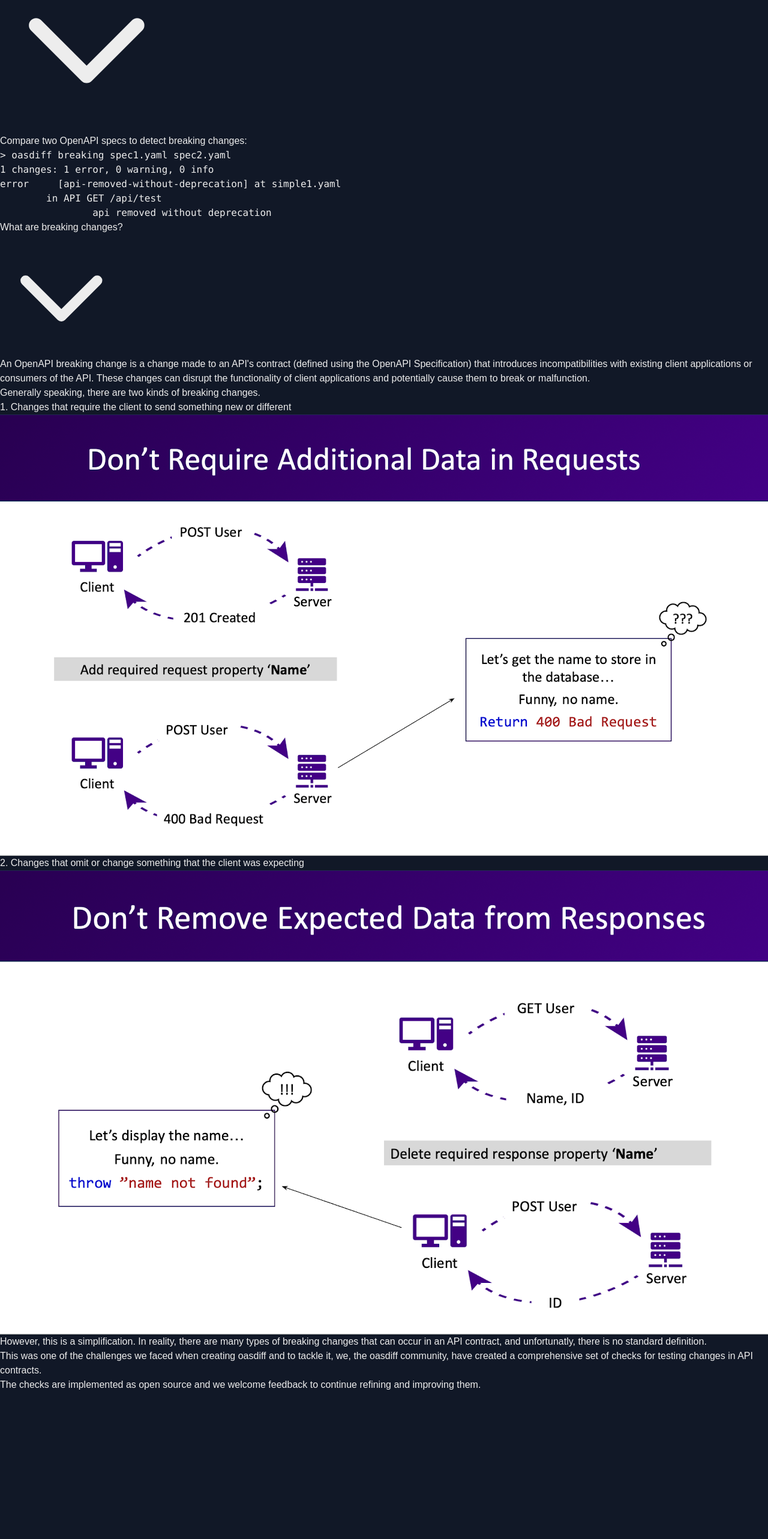
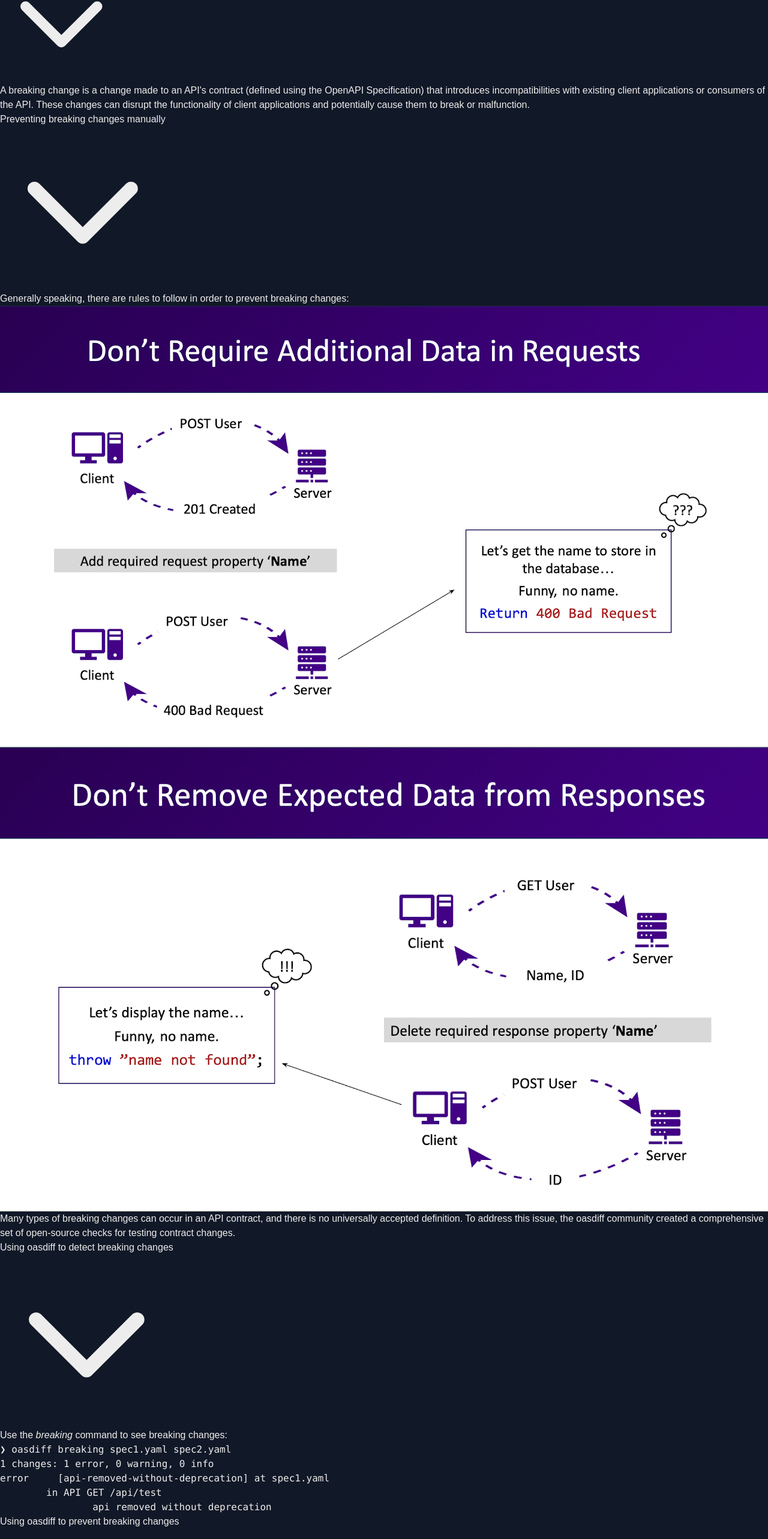
Before and after one commit to oasdiff/w3, a Next.js app: page / in a window 1280 px wide. Shown: the part 162-2728 px from the top of the page at 60% size. Before the commit the page ends 2483 px from the top, so only its background shows below. Built offline with nearby package versions, Linux system fonts and the light colour scheme.

Commit message:
additional use cases

```diff
--- a/app/page.tsx
+++ b/app/page.tsx
@@ -7,36 +7,22 @@ export default function Test() {
       <main className="flex-1 flex flex-col items-center px-4 max-w-4xl mx-auto py-8">
         <div className="w-full">
           <p className="text-lg text-left mb-8">
-            Welcome to oasdiff, an <a href="https://github.com/Tufin/oasdiff" className="font-medium text-blue-600 underline dark:text-blue-500 dark:hover:text-blue-600 hover:text-blue-700 hover:no-underline">open source</a> tool for comparing API contracts written in <a className="font-medium text-blue-600 underline dark:text-blue-500 dark:hover:text-blue-600 hover:text-blue-700 hover:no-underline" href="https://swagger.io/specification/v3/">OpenAPI Specification v3</a>,
+            Welcome to oasdiff, an <a href="https://github.com/Tufin/oasdiff" className="font-medium text-blue-600 underline dark:text-blue-500 dark:hover:text-blue-600 hover:text-blue-700 hover:no-underline">open source</a> tool for comparing API contracts written with <a className="font-medium text-blue-600 underline dark:text-blue-500 dark:hover:text-blue-600 hover:text-blue-700 hover:no-underline" href="https://swagger.io/specification/v3/">OpenAPI Specification v3</a>,
             designed to help developers and teams understand the changes between different versions of their APIs.
           </p>
 
-          <Collapsible title="Using oasdiff to detect breaking changes">
+          <Collapsible title="What are breaking changes?">
             <p className="text-lg text-left w-full max-w-full mb-4">
-              Compare two OpenAPI specs to detect breaking changes:
+              A breaking change is a change made to an API's contract (defined using the OpenAPI Specification) that introduces incompatibilities with existing client applications or consumers of the API. These changes can disrupt the functionality of client applications and potentially cause them to break or malfunction.
             </p>
-            <div className="w-full max-w-full overflow-x-auto mb-8">
-              <pre className="bg-gray-800 text-white p-2 rounded-md text-sm whitespace-pre">
-                <code className="language-bash">
-                  &gt; <span className="text-green-300">oasdiff</span> breaking spec1.yaml spec2.yaml<br/>
-                  1 changes: 1 <span className="text-red-500">error</span>, 0 <span className="text-pink-500">warning</span>, 0 <span className="text-cyan-500">info</span><br/>
-                  <span className="text-red-500">error</span>	  [<span className="text-yellow-500">api-removed-without-deprecation</span>] at simple1.yaml<br/>
-                  <pre>        in API <span className="text-green-300">GET /api/test</span><br/></pre>
-                  <pre>                api removed without deprecation <br/></pre>
-                </code>
-              </pre>
-            </div>
           </Collapsible>
 
-          <Collapsible title="What are breaking changes?">
+          <Collapsible title="Preventing breaking changes manually">
             <p className="text-lg text-left w-full max-w-full mb-4">
-              An OpenAPI breaking change is a change made to an API's contract (defined using the OpenAPI Specification) that introduces incompatibilities with existing client applications or consumers of the API. These changes can disrupt the functionality of client applications and potentially cause them to break or malfunction.
-              <br/>
-              Generally speaking, there are two kinds of breaking changes.<br/>
+            Generally speaking, there are rules to follow in order to prevent breaking changes:<br/>
             </p>
 
             <div className="mb-8 w-full">
-              <h4 className="text-xl font-semibold text-left mb-3 mt-3">1. Changes that require the client to send something new or different</h4>
               <div className="border-4 border-gray-300 rounded-lg shadow-lg p-2">
                 <img
                   src="/breaking-request.png"
@@ -47,7 +33,6 @@ export default function Test() {
             </div>
 
             <div className="mb-4 w-full">
-              <h4 className="text-xl font-semibold text-left mb-3">2. Changes that omit or change something that the client was expecting</h4>
               <div className="border-4 border-gray-300 rounded-lg shadow-lg p-2">
                 <img
                   src="/breaking-response.png"
@@ -57,9 +42,92 @@ export default function Test() {
               </div>
             </div>
 
-            <p className="text-lg text-left w-full max-w-full">However, this is a simplification. In reality, there are many types of breaking changes that can occur in an API contract, and unfortunatly, there is no standard definition.<br/>
-              This was one of the challenges we faced when creating oasdiff and to tackle it, we, the oasdiff community, have created <a href="/checks" className="font-medium text-blue-600 underline dark:text-blue-500 dark:hover:text-blue-600 hover:text-blue-700 hover:no-underline">a comprehensive set of checks for testing changes in API contracts</a>.<br/>
-              The checks are implemented as open source and we welcome feedback to continue refining and improving them.<br/>
+            <p className="text-lg text-left w-full max-w-full">
+              Many types of breaking changes can occur in an API contract, and there is no universally accepted definition.
+              To address this issue, the oasdiff community created <a href="/checks" className="font-medium text-blue-600 underline dark:text-blue-500 dark:hover:text-blue-600 hover:text-blue-700 hover:no-underline">a comprehensive set of open-source checks for testing contract changes</a>.
+            </p>
+          </Collapsible>
+
+          <Collapsible title="Using oasdiff to detect breaking changes">
+            <p className="text-lg text-left w-full max-w-full">
+              Use the <i>breaking</i> command to see breaking changes:
+            </p>
+            <div className="w-full max-w-full overflow-x-auto mb-8 mt-2">
+              <pre className="bg-gray-800 text-white p-2 rounded-md text-sm whitespace-pre">
+                <code className="language-bash">
+                  <span className="text-green-300">❯ oasdiff</span> breaking spec1.yaml spec2.yaml<br/>
+                  1 changes: 1 <span className="text-red-500">error</span>, 0 <span className="text-pink-500">warning</span>, 0 <span className="text-cyan-500">info</span><br/>
+                  <span className="text-red-500">error</span>	  [<span className="text-yellow-500">api-removed-without-deprecation</span>] at spec1.yaml<br/>
+                  <pre>        in API <span className="text-green-300">GET /api/test</span><br/></pre>
+                  <pre>                api removed without deprecation <br/></pre>
+                </code>
+              </pre>
+            </div>
+          </Collapsible>
+
+          <Collapsible title="Using oasdiff to prevent breaking changes">
+            <p className="text-lg text-left w-full max-w-full">
+              Run oasdiff with the <i>--fail-on</i> flag to return a non-zero value if any breaking changes are detected.<br/>
+              When run in the CI/CD, this will break the build and prevent deployments or other actions until breaking changes are addressed.<br/>
+            </p>
+            <div className="w-full max-w-full overflow-x-auto mb-8 mt-2">
+              <pre className="bg-gray-800 text-white p-2 rounded-md text-sm whitespace-pre">
+                <code className="language-bash">
+                  <span className="text-green-300">❯ oasdiff</span> breaking --fail-on ERR spec1.yaml spec2.yaml<br/>
+                  1 changes: 1 <span className="text-red-500">error</span>, 0 <span className="text-pink-500">warning</span>, 0 <span className="text-cyan-500">info</span><br/>
+                  <span className="text-red-500">error</span>	  [<span className="text-yellow-500">api-removed-without-deprecation</span>] at spec1.yaml<br/>
+                  <pre>        in API <span className="text-green-300">GET /api/test</span><br/></pre>
+                  <pre>                api removed without deprecation <br/></pre>
+                  <span className="text-green-300">❯ echo</span> $?
+                  <pre>1</pre>
+                </code>
+              </pre>
+            </div>
+            <p>See <a href="https://github.com/Tufin/oasdiff/blob/main/docs/BREAKING-CHANGES.md#preventing-breaking-changes" className="font-medium text-blue-600 underline dark:text-blue-500 dark:hover:text-blue-600 hover:text-blue-700 hover:no-underline">here</a> for more info.</p>
+          </Collapsible>
+
+          <Collapsible title="Using oasdiff in CI/CD">
+            <p className="text-lg text-left w-full max-w-full">
+              Oasdiff can be useful in continuous integration/continuous deployment (CI/CD) pipelines, where it can automatically compare API versions to ensure that modifications are thoroughly reviewed and tested before deployment.<br/>
+              If you're using github, check out the <a href="https://github.com/oasdiff/oasdiff-action" className="font-medium text-blue-600 underline dark:text-blue-500 dark:hover:text-blue-600 hover:text-blue-700 hover:no-underline">oasdiff GitHub Action</a>.<br/>
+              <a href="https://github.com/oasdiff/github-demo" className="font-medium text-blue-600 underline dark:text-blue-500 dark:hover:text-blue-600 hover:text-blue-700 hover:no-underline">This repo</a> shows how to run oasdiff directly in your pipeline.<br/>
+            </p>
+          </Collapsible>
+
+
+          <Collapsible title="Generating a changelog">
+            <p className="text-lg text-left w-full max-w-full">
+              Oasdiff can generate a changelog by comparing two API specifications.<br/>
+              The changelog includes both breaking and non-breaking changes, making it easy to track and communicate API evolution.<br/>
+              Use the <i>changelog</i> command to generate a detailed report:
+            </p>
+            <div className="w-full max-w-full overflow-x-auto mb-8 mt-2">
+              <pre className="bg-gray-800 text-white p-2 rounded-md text-sm whitespace-pre">
+                <code className="language-bash">
+                  <span className="text-green-300">❯ oasdiff</span> changelog spec1.yaml spec2.yaml<br/>
+                  1 changes: 1 <span className="text-red-500">error</span>, 0 <span className="text-pink-500">warning</span>, 1 <span className="text-cyan-500">info</span><br/>
+                  <span className="text-red-500">error</span>	  [<span className="text-yellow-500">api-removed-without-deprecation</span>] at spec1.yaml<br/>
+                  <pre>        in API <span className="text-green-300">GET /api/test</span><br/></pre>
+                  <pre>                api removed without deprecation <br/></pre>
+                  <br/>
+                  <span className="text-cyan-500">info</span>	   [<span className="text-yellow-500">endpoint-added</span>] at spec2.yaml<br/>
+                  <pre>        in API <span className="text-green-300">POST /api/test</span><br/></pre>
+                  <pre>                endpoint added <br/></pre>
+                </code>
+              </pre>
+            </div>
+            <p className="text-lg text-left w-full max-w-full">
+              Use the <i>--format</i> flag to specify the format of the changelog.
+            </p>
+              <div className="w-full max-w-full overflow-x-auto mb-2 mt-2">
+              <pre className="bg-gray-800 text-white p-2 rounded-md text-sm whitespace-pre">
+              <code className="language-bash">
+                  <span className="text-green-300">❯ oasdiff</span> changelog --format html spec1.yaml spec2.yaml &gt; <a href="https://html-preview.github.io/?url=https://github.com/Tufin/oasdiff/blob/main/docs/changelog.html" target="_blank" rel="noopener noreferrer" className="font-medium text-blue-600 underline dark:text-blue-500 dark:hover:text-blue-600 hover:text-blue-700 hover:no-underline">changelog.html</a>
+              </code>
+              </pre>
+              </div>
+              <p className="text-lg text-left w-full max-w-full">
+              See <a href="https://github.com/Tufin/oasdiff/blob/main/docs/BREAKING-CHANGES.md#output-formats" className="font-medium text-blue-600 underline dark:text-blue-500 dark:hover:text-blue-600 hover:text-blue-700 hover:no-underline">here</a> for supported formats.
             </p>
           </Collapsible>
         </div>
```
